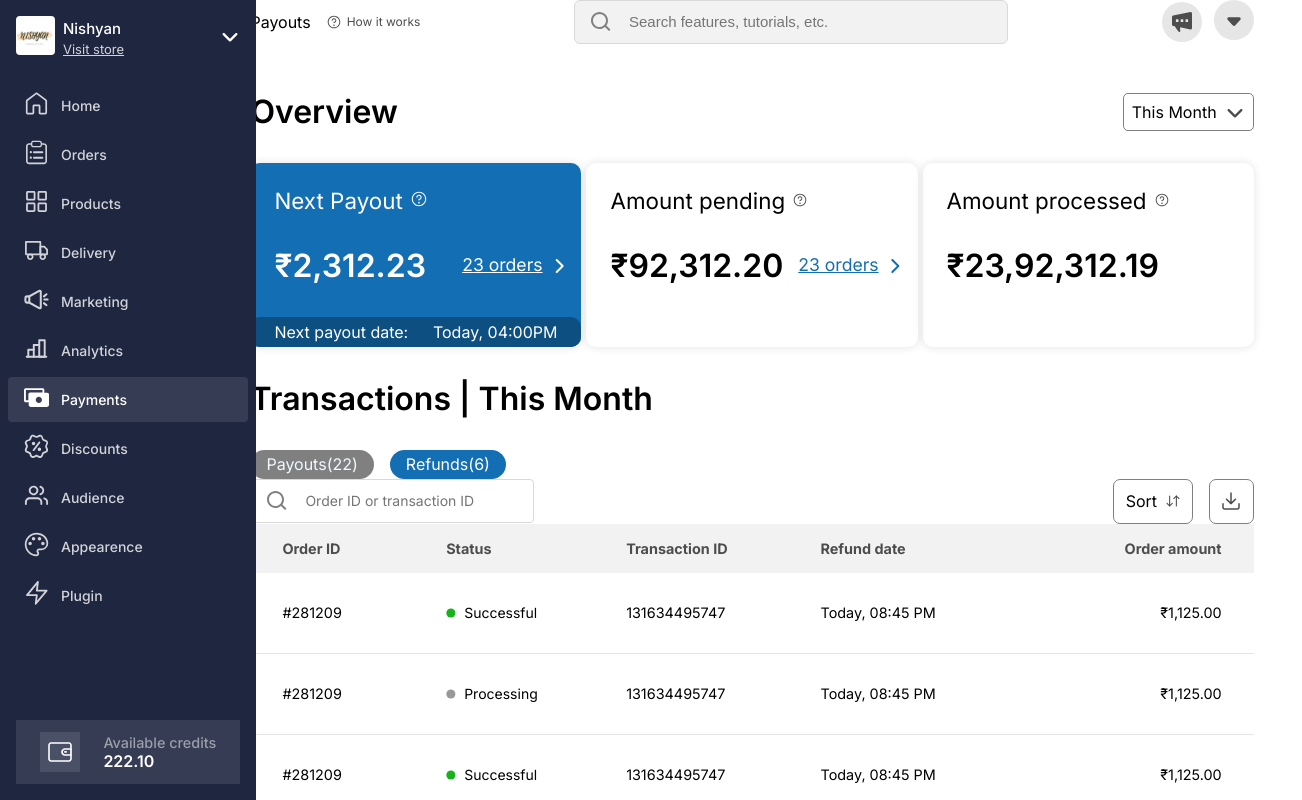
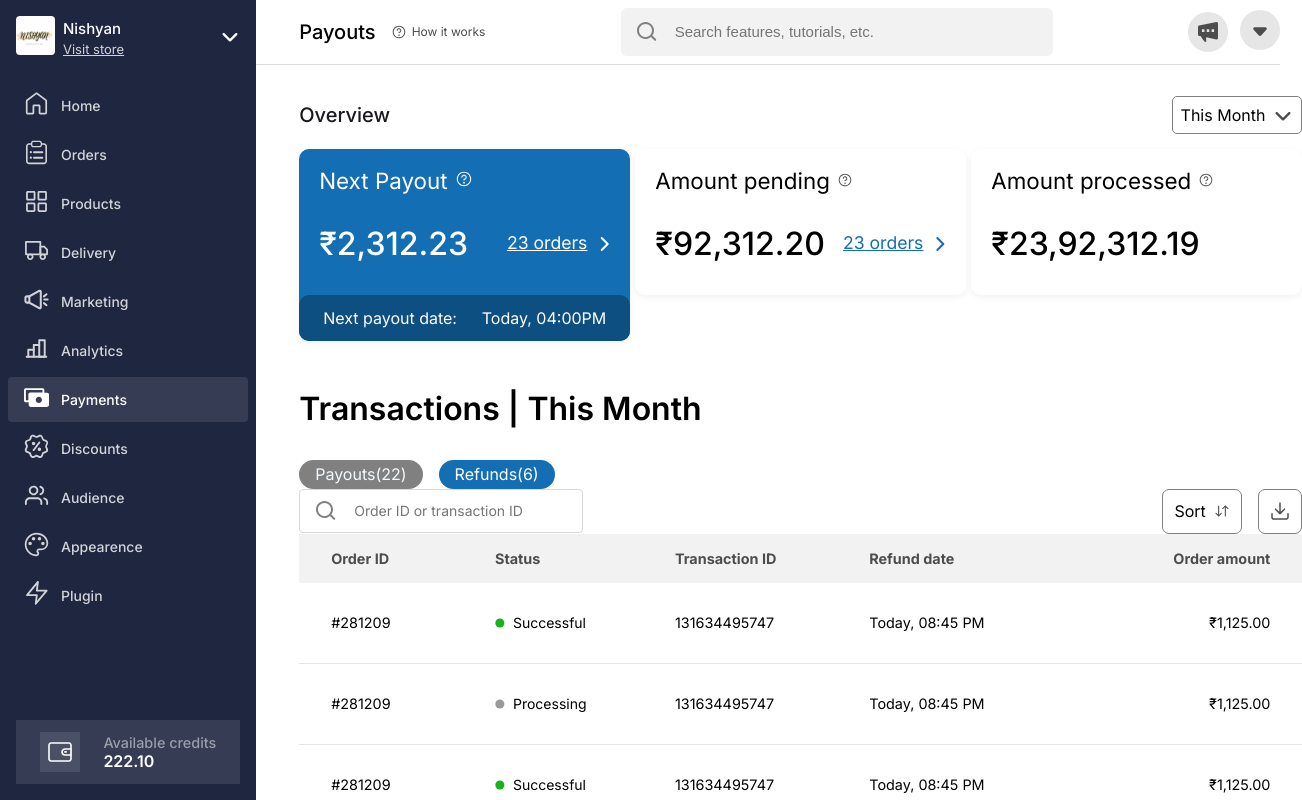
Before and after one commit to pavanmanishd/dukaan-payouts-page, a React (Vite) app: page / in a window 1280 px wide. Shown: the top 800 px of the page, 1302 px wide, since content can reach past the window. Built offline with nearby package versions, Linux system fonts and the light colour scheme.

Commit message:
Refactor CSS styles and update JSX structure

```diff
--- a/src/App.css
+++ b/src/App.css
@@ -141,8 +141,8 @@ opacity: 0.8;
   gap: 0.75rem;
 }
 
-.highlight{
-  background: rgba(255, 255, 255, 0.10);
+.highlight {
+  background: rgba(255, 255, 255, 0.1);
   border-radius: 0.25rem;
 }
 
@@ -155,7 +155,7 @@ opacity: 0.8;
   margin: 0%;
   /* margin-left: 1rem; */
 
-  color: #FFF;
+  color: #fff;
   /* Body 2/Medium */
   font-size: 0.875rem;
   font-style: normal;
@@ -164,8 +164,7 @@ line-height: 1.25rem; /* 142.857% */
   opacity: 0.8;
 }
 
-
-.highlight_text{
+.highlight_text {
   opacity: 1;
 }
 /*credits*/
@@ -223,6 +222,13 @@ opacity: 0.8;
   /* width: calc(100vw - var(--sidebar-width) - 2rem); */
   height: var(--screen-height);
 }
+.nav_super{
+  width: 100%;
+  border-bottom: 1px solid #D9D9D9;
+  display: flex;
+  flex-direction: row;
+  justify-content: center;
+}
 
 .navbar {
   display: flex;
@@ -232,6 +238,7 @@ opacity: 0.8;
   height: 4rem;
   /* width: calc(100vw - var(--sidebar-width) - 2rem); */
   width: 95%;
+  margin: 0% 0% 0% 4.7rem;
 }
 
 .navbar_1 {
@@ -241,8 +248,16 @@ opacity: 0.8;
   align-items: center;
 }
 .navbar_1 p {
-  margin: 0%;
+  /* padding: 0% 0% 0% 2rem; */
 }
+
+.navbar_1_name>p{
+font-size: 1.25rem;
+font-style: normal;
+font-weight: 500;
+line-height: 1.75rem; /* 140% */
+}
+
 .navbar_1_2 {
   display: flex;
   flex-direction: row;
@@ -262,14 +277,13 @@ opacity: 0.8;
 }
 
 .navbar_2 {
-  display: flex;
+  /* display: flex;
   flex-direction: row;
   justify-content: center;
   align-items: center;
-  /* margin-right: 1rem; */
   border: 1px solid #d9d9d9;
   border-radius: 5px;
-  padding: 0.62rem 1rem;
+  padding: 0.62rem 1rem; */
 
   display: flex;
   width: 25rem;
@@ -280,6 +294,7 @@ opacity: 0.8;
   align-self: stretch;
   border-radius: 0.375rem;
   background: #f2f2f2;
+  margin: 0.5rem;
 }
 .navbar_2 > img {
   width: 20px;
@@ -326,17 +341,17 @@ opacity: 0.8;
   flex-direction: column;
   justify-content: flex-start;
   align-items: flex-start;
-  width: 95%;
+  width: 100%;
   height: 100%;
-  margin-top: 1rem;
 }
 
 .overview {
   display: flex;
+  margin: 1rem 0% 0% 4.7rem;
   flex-direction: column;
   justify-content: flex-start;
   align-items: flex-start;
-  width: 100%;
+  width: 95%;
 }
 
 .overview_heading {
@@ -348,9 +363,12 @@ opacity: 0.8;
 }
 
 .overview_heading > p {
-  font-weight: 600;
-  font-size: 2rem;
   /* margin: 0%; */
+  color: #1a181e;
+  font-size: 1.25rem;
+  font-style: normal;
+  font-weight: 500;
+  line-height: 1.75rem; /* 140% */
 }
 
 .overview_filter {
@@ -380,18 +398,18 @@ opacity: 0.8;
   display: flex;
   flex-direction: row;
   justify-content: space-between;
-  align-items: center;
+  align-items: flex-start;
   width: 100%;
 }
 
 .card {
   width: 33%;
-  height: 100%;
+  /* height: 100%; */
   /* height: 200px; */
   border-radius: 10px;
   /* padding: 0rem 1rem; */
-  box-shadow: 0px 1px 10px 0px rgba(237, 237, 237, 0.2),
-    0px 0px 10px 0px rgba(0, 0, 0, 0.1);
+ /* Shadow/Card */
+  box-shadow: 0px 2px 6px 0px rgba(0, 0, 0, 0.06);
 }
 
 .sub_card_1 {
@@ -399,7 +417,7 @@ opacity: 0.8;
   flex-direction: column;
   justify-content: flex-start;
   align-items: center;
-  margin: 1.5rem 1.5rem 0rem 1.5rem;
+  margin: 1.25rem 1.25rem 0rem 1.25rem;
   width: 90%;
 }
 
@@ -410,6 +428,10 @@ opacity: 0.8;
   justify-content: flex-start;
   align-items: center;
   width: 100%;
+  font-size: 1rem;
+font-style: normal;
+font-weight: 400;
+line-height: 1.5rem; /* 150% */
   /* padding: 1rem; */
 }
 
@@ -442,6 +464,7 @@ opacity: 0.8;
   display: flex;
   flex-direction: row;
   justify-content: center;
+  padding: 0.5rem 0rem;
 }
 
 .card_3 > div {
@@ -465,7 +488,9 @@ opacity: 0.8;
 
 .amt {
   font-size: 2rem;
-  font-weight: 600;
+font-style: normal;
+font-weight: 500;
+line-height: 2.375rem; /* 118.75% */
 }
 
 .num_orders {
@@ -498,7 +523,8 @@ opacity: 0.8;
   flex-direction: column;
   justify-content: flex-start;
   align-items: flex-start;
-  width: 100%;
+  width: 95%;
+  margin: 1rem 0% 0% 4.7rem;
 }
 
 .trans_name {
--- a/src/App.jsx
+++ b/src/App.jsx
@@ -101,11 +101,13 @@ function App() {
 
   const sidebarLink = (source, alter, name, state) => {
     return (
-      <div className={`sidebar_link_container ${state? "highlight" : ""}`}>
+      <div className={`sidebar_link_container ${state ? "highlight" : ""}`}>
         <div className="sidebar_link_image_container">
           <img src={source} alt={alter} className="sidebar_logo" />
         </div>
-        <p className={`sidebar_logo_name ${state? "highlight_text" : ""}`}>{name}</p>
+        <p className={`sidebar_logo_name ${state ? "highlight_text" : ""}`}>
+          {name}
+        </p>
       </div>
     );
   };
@@ -157,6 +159,7 @@ function App() {
         </div>
       </div>
       <div className="main_container">
+        <div className="nav_super">
           <div className="navbar">
             <div className="navbar_1">
               <div className="navbar_1_name">
@@ -169,7 +172,10 @@ function App() {
             </div>
             <div className="navbar_2">
               <img src={search_logo} alt="search_logo" />
-            <input type="text" placeholder="Search features, tutorials, etc." />
+              <input
+                type="text"
+                placeholder="Search features, tutorials, etc."
+              />
             </div>
             <div className="navbar_3">
               <div className="navbar_3_1">
@@ -177,6 +183,7 @@ function App() {
               </div>
               <div className="navbar_3_2">
                 <img src={down_navbar} alt="down_navbar" />
+              </div>
             </div>
           </div>
         </div>
```
Lines whose indentation alone changed are shown as unchanged.
